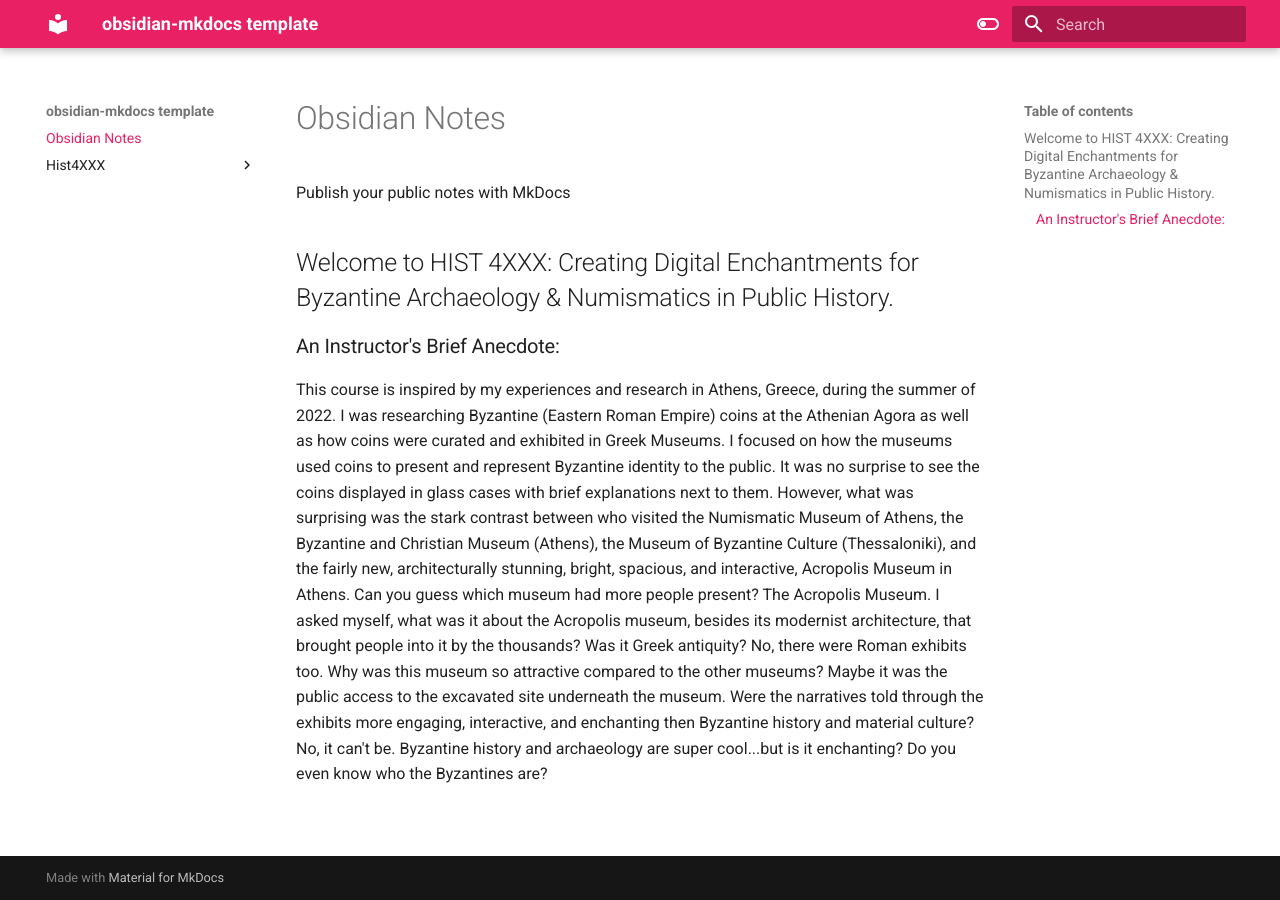
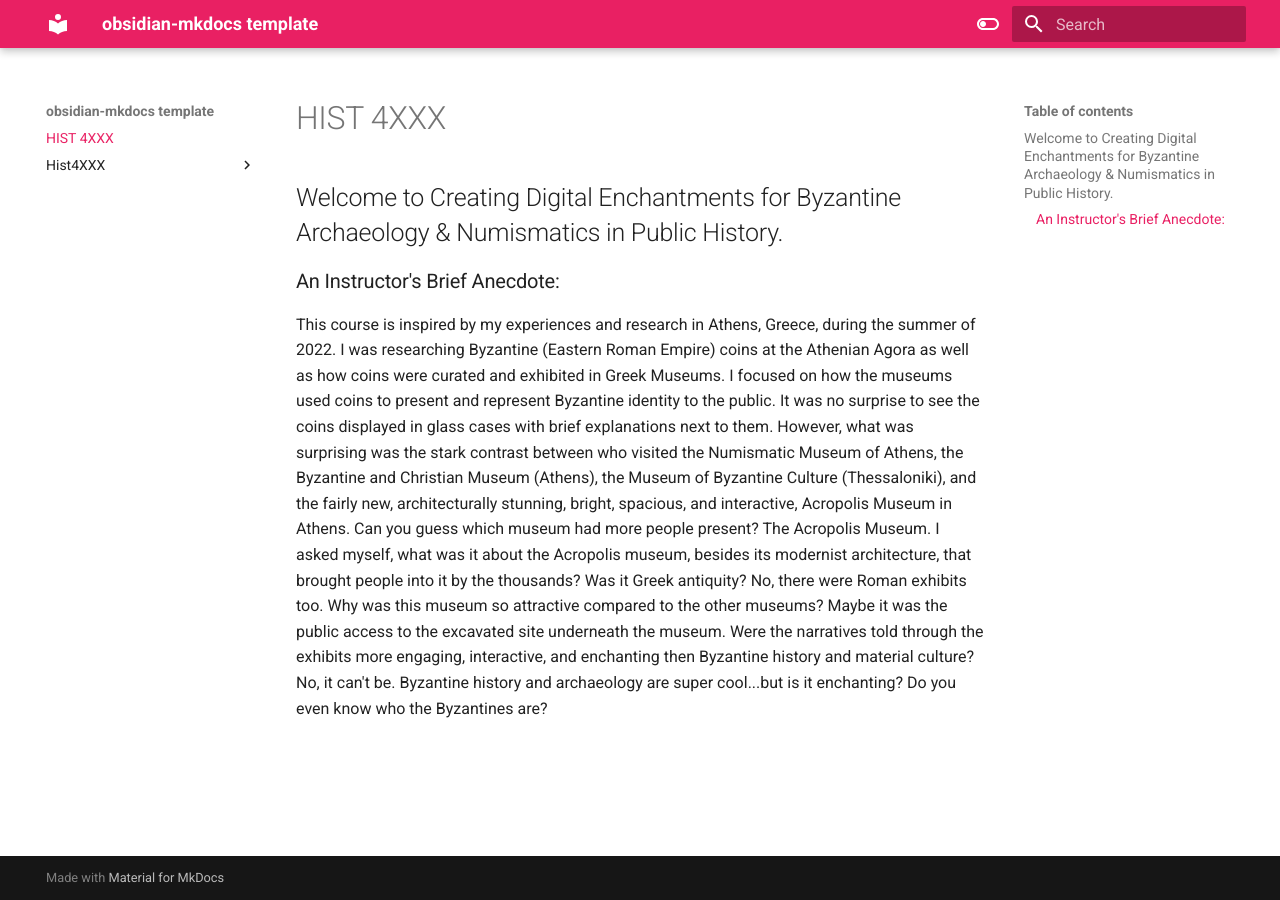
Before and after one commit to roguehistory/Syllabus, an MkDocs documentation site: the page built from docs/index.md, in a window 1280 px wide. Built offline with MkDocs 1.6.1 and Material for MkDocs 9.7.7, drawn with Linux system fonts in a browser that asks for light colours.

Commit message:
Update index.md

```diff
--- a/docs/index.md
+++ b/docs/index.md
@@ -1,8 +1,6 @@
-# Obsidian Notes
+# HIST 4XXX
 
-Publish your public notes with MkDocs
-
-## Welcome to HIST 4XXX: Creating Digital Enchantments for Byzantine Archaeology & Numismatics in Public History.
+## Welcome to Creating Digital Enchantments for Byzantine Archaeology & Numismatics in Public History.
 
 ### An Instructor's Brief Anecdote:
 
```
